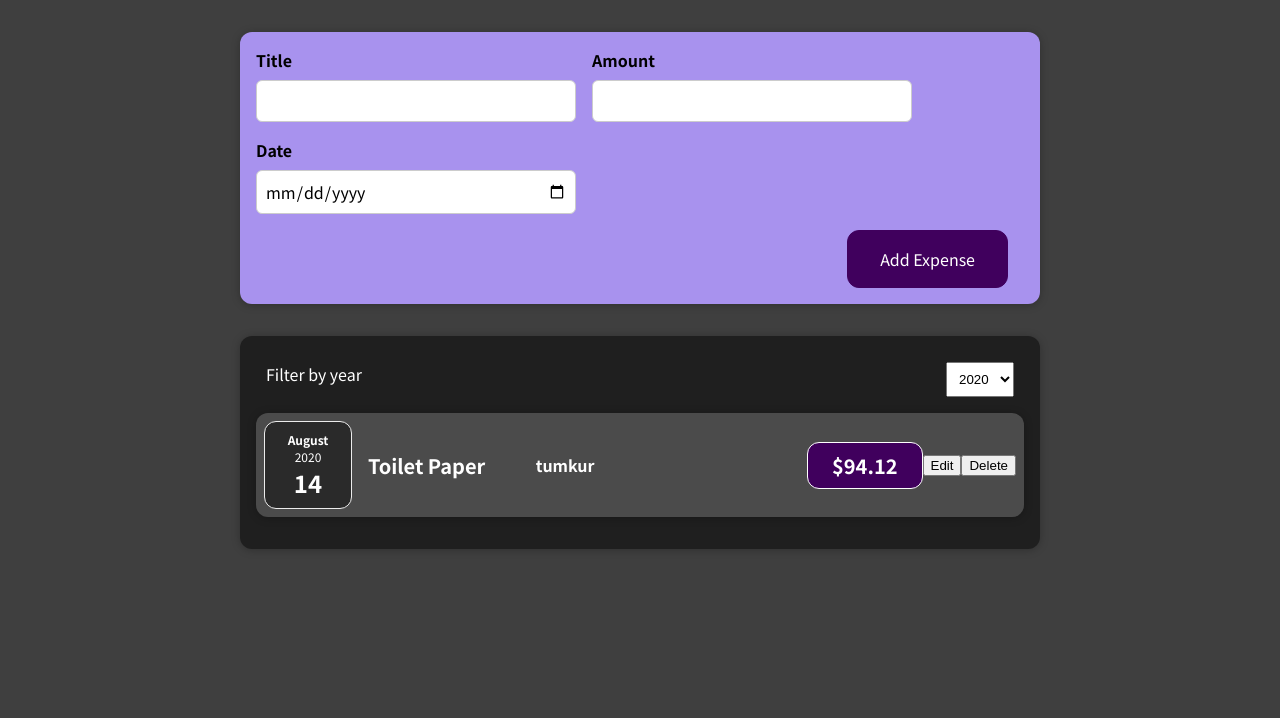
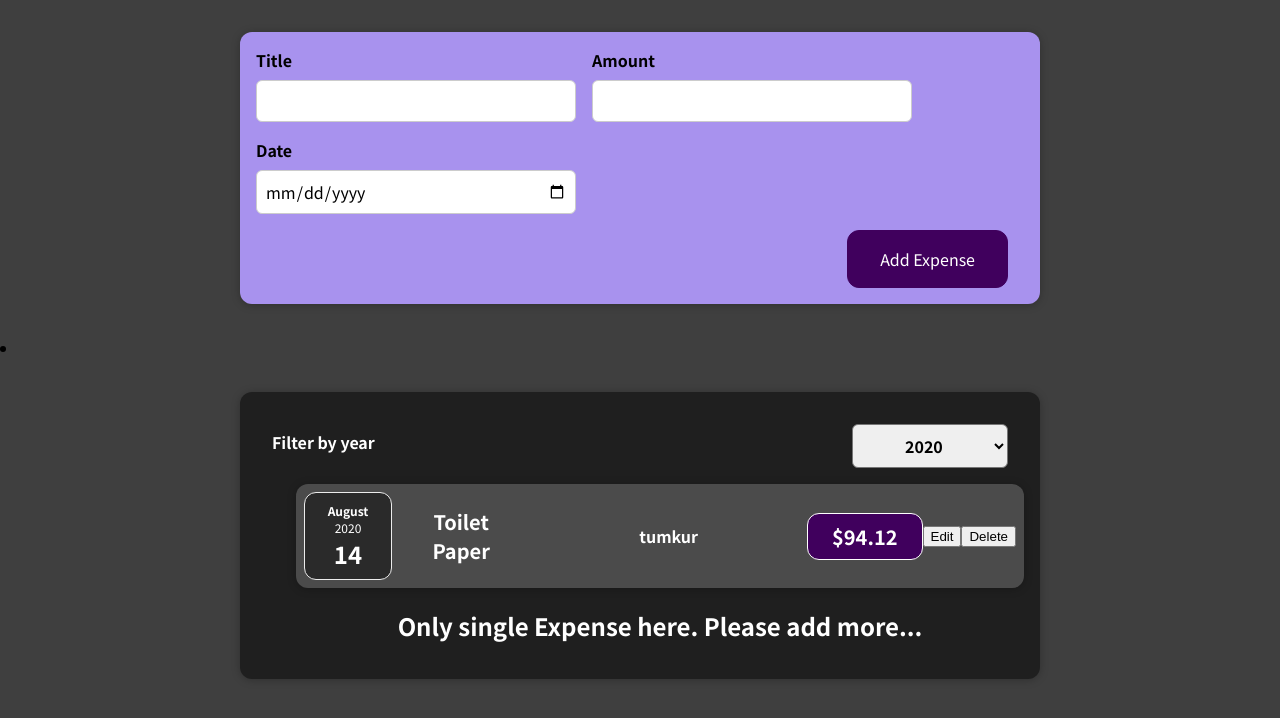
Before and after one commit to Fardeen2001/expense-tracker-in-react, a React (Create React App) app: page / in a window 1280 px wide. Shown: the top 718 px of the page. Built offline with nearby package versions, Linux system fonts and the light colour scheme.

Commit message:
seperate filter component added

```diff
--- a/src/components/Expenses/ExpenseFilter.css
+++ b/src/components/Expenses/ExpenseFilter.css
@@ -1,12 +1,24 @@
-.filteraction {
-  margin: 10px;
-  display: flex;
-  justify-content: space-between;
-}
-.filterControls select {
-  padding: 0.5rem;
+.expenses-filter {
+  color: white;
+  padding: 0 1rem;
 }
 
-.filterControls label {
-  color: #ffffff;
+.expenses-filter__control {
+  display: flex;
+  width: 100%;
+  align-items: center;
+  justify-content: space-between;
+  margin: 1rem 0;
 }
+
+.expenses-filter label {
+  font-weight: bold;
+  margin-bottom: 0.5rem;
+}
+
+.expenses-filter select {
+  font: inherit;
+  padding: 0.5rem 3rem;
+  font-weight: bold;
+  border-radius: 6px;
+}
--- a/src/components/Expenses/ExpenseFilter.js
+++ b/src/components/Expenses/ExpenseFilter.js
@@ -6,8 +6,8 @@ export default function ExpenseFilter(props) {
     props.onChangeHandler(e.target.value);
   };
   return (
-    <div className="filterControls">
-      <div className="filteraction">
+    <div className="expenses-filter">
+      <div className="expenses-filter__control">
         <label>Filter by year</label>
         <select value={props.selected} onChange={dropDownChangeHandler}>
           <option value="2020">2020</option>
--- /dev/null
+++ b/src/components/Expenses/ExpenseList.css
@@ -0,0 +1,9 @@
+.expenses-list {
+  list-style: none;
+  padding: 0;
+}
+
+.expenses-list__fallback {
+  color: white;
+  text-align: center;
+}
--- /dev/null
+++ b/src/components/Expenses/ExpenseList.js
@@ -0,0 +1,41 @@
+import React from "react";
+import ExpenseItem from "./ExpenseItems";
+import "./ExpenseList.css";
+const ExpenseList = (props) => {
+  if (props.items.length === 0) {
+    return (
+      <h2 className="expenses-list__fallback">No Expenses Found Here...</h2>
+    );
+  } else if (props.items.length === 1) {
+    return (
+      <ul className="expenses-list__fallback">
+        {props.items.map((item) => (
+          <>
+            <ExpenseItem
+              key={item.id}
+              title={item.title}
+              amount={item.amount}
+              date={item.date}
+              location={item.location}
+            />
+            <h2>Only single Expense here. Please add more...</h2>
+          </>
+        ))}
+      </ul>
+    );
+  }
+  return (
+    <ul className="expenses-list">
+      {props.items.map((item) => (
+        <ExpenseItem
+          key={item.id}
+          title={item.title}
+          amount={item.amount}
+          date={item.date}
+          location={item.location}
+        />
+      ))}
+    </ul>
+  );
+};
+export default ExpenseList;
--- a/src/components/Expenses/Expenses.js
+++ b/src/components/Expenses/Expenses.js
@@ -1,9 +1,9 @@
 import React, { useState } from "react";
 
-import ExpenseItem from "./ExpenseItems";
 import ExpenseFilter from "./ExpenseFilter";
 import Card from "../UI/card";
 import "./Expenses.css";
+import ExpenseList from "./ExpenseList";
 
 const Expenses = (props) => {
   const [filteredYear, setFilteredYear] = useState("2020");
@@ -13,21 +13,15 @@ const Expenses = (props) => {
   const filteredByYear = props.items.filter((expense) => {
     return expense.date.getFullYear().toString() === filteredYear;
   });
+
   return (
+    <li>
       <Card className="expenses">
         <ExpenseFilter
           selected={filteredYear}
           onChangeHandler={filterChangeHandler}
         />
-      {filteredByYear.map((item) => (
-        <ExpenseItem
-          key={item.id}
-          title={item.title}
-          amount={item.amount}
-          date={item.date}
-          location={item.location}
-        />
-      ))}
+        <ExpenseList items={filteredByYear} />
 
         {/* <ExpenseItem
         title={props.items[1].title}
@@ -48,6 +42,7 @@ const Expenses = (props) => {
         location={props.items[3].location}
       /> */}
       </Card>
+    </li>
   );
 };
 
```
Lines whose indentation alone changed are shown as unchanged.
